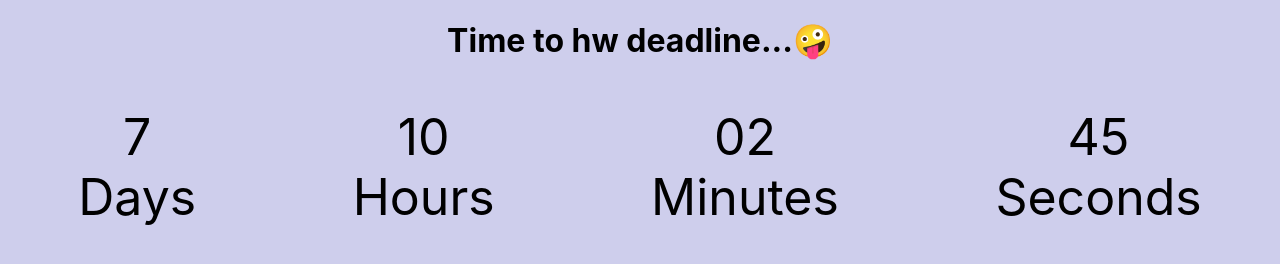
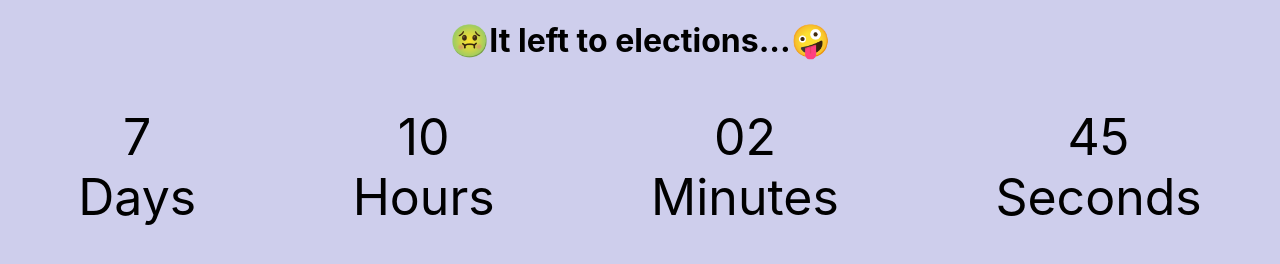
Before and after one commit to magrateya/goit-js-hw-11-timer, a website built with Parcel: page src/index.html in a window 1280 px wide. Built offline with nearby package versions, Linux system fonts and the light colour scheme.

Commit message:
change h1

```diff
--- a/src/index.html
+++ b/src/index.html
@@ -9,7 +9,7 @@
 </head>
 <body>
     <main>
-        <h1>Time to hw deadline...🤪 </h1>
+        <h1>🤢It left to elections...🤪 </h1>
         <div class="timer" id="timer-1">
             <div class="field">
                 <span class="value" data-value="days">11</span>
```
